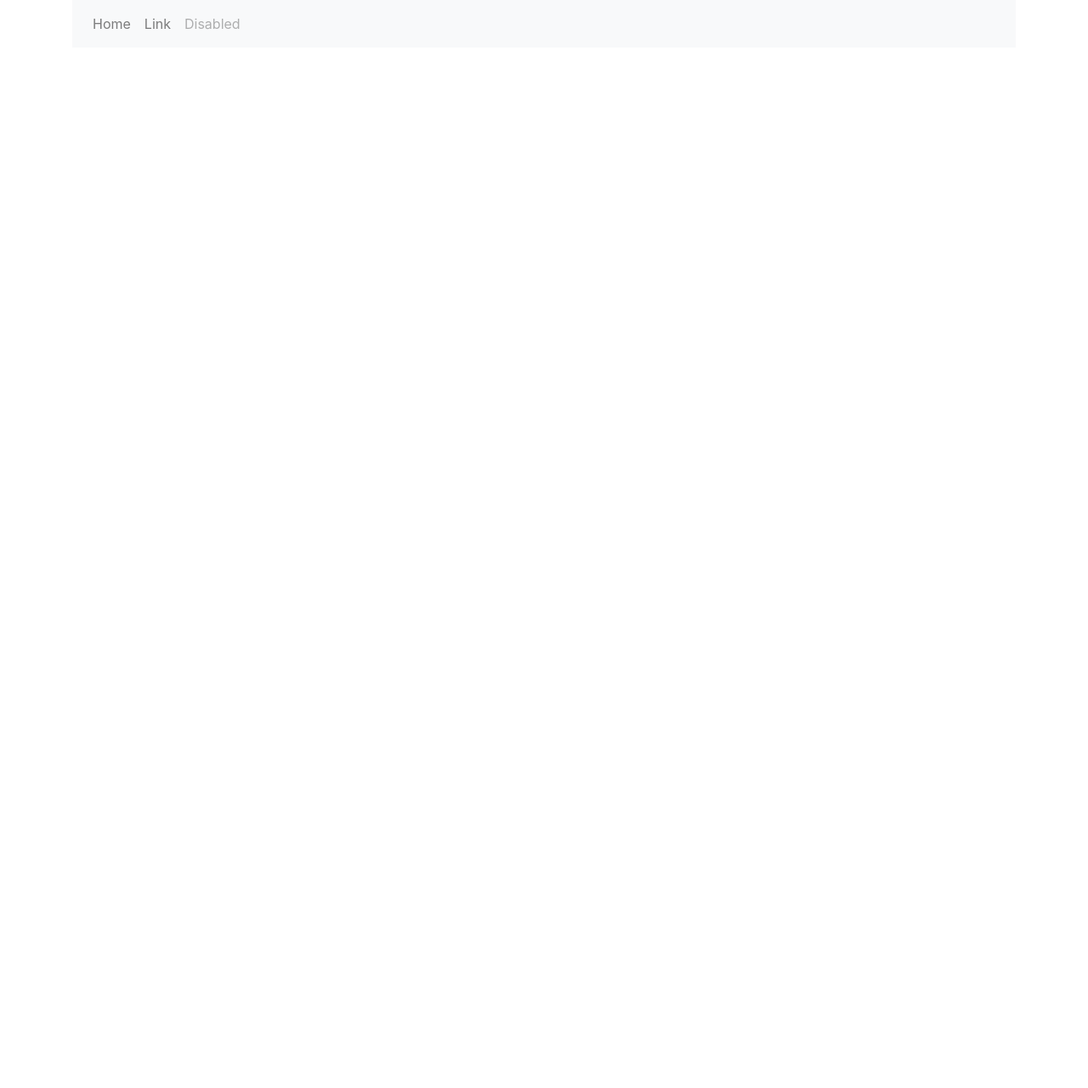
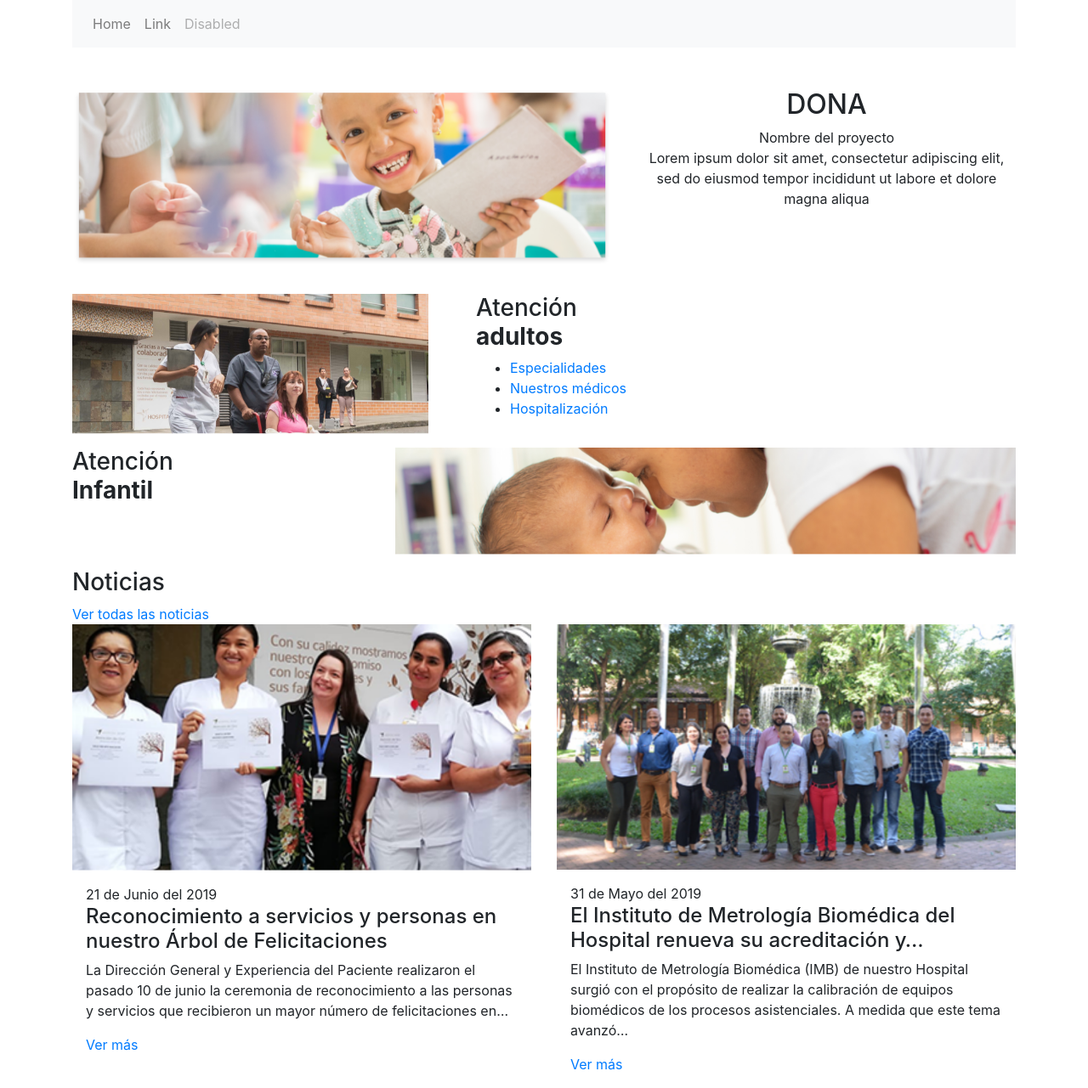
Before and after one commit to carlos-agudelo/sv, a website: page index.html in a window 1280 px wide. Shown: the whole page at 85% size. Before the commit the page ends 800 px from the top, so only its background shows below. Drawn offline with nearby package versions, Linux system fonts and the light colour scheme.

Commit message:
news section

```diff
--- a/index.html
+++ b/index.html
@@ -33,6 +33,77 @@
 			</div>
 		</div>
 
+		<!-- general content -->
+		<section class="mt-5">
+			<div class="container">
+				<article class="row donate mb-3 text-center">
+					<figure class="col-12 col-md-7 donate_image">
+						<img src="img/dona.png" class="img-fluid" alt="" />
+					</figure>
+					<div class="col-12 col-md-5 donate_info">
+						<h2 class="donate_title text-center text-uppercase">Dona</h2>
+						<span class="donate_title--sub">Nombre del proyecto</span>
+						<p>Lorem ipsum dolor sit amet, consectetur adipiscing elit, sed do eiusmod tempor incididunt ut labore et dolore magna aliqua</p>
+					</div>
+				</article>
+				<article class="row attention attention_adult">
+					<figure class="col-4 col-md-5 attention_image">
+						<img src="img/atencion-aultos.png" class="img-fluid" alt="" />
+					</figure>
+					<div class="col-8 col-md-7 attention_info">
+						<h3 class="attention_title">Atención <span class="d-block font-weight-bold">adultos</span></h3>
+						<ul class="attention_list">
+							<li class="attention_list--item"><a href="#">Especialidades</a></li>
+							<li class="attention_list--item"><a href="#">Nuestros médicos</a></li>
+							<li class="attention_list--item"><a href="#">Hospitalización</a></li>
+						</ul>
+					</div>
+				</article>
+				<article class="row attention attention_child">
+					<div class="col-4 col-md-4 attention_info">
+						<h3 class="attention_title">Atención <span class="d-block font-weight-bold">Infantil</span></h3>
+					</div>
+					<figure class="col-8 col-md-8 attention_image">
+						<img src="img/atencion-infantil.png" class="img-fluid" alt="" />
+					</figure>
+				</article>
+
+				<!-- news -->
+				<div class="row news">
+					<div class="col-12 bar_title u_g--secondary">
+						<h3 class="bar_title--sec">Noticias</h3>
+						<a href="#" class="d-inline-block bar_link">Ver todas las noticias</a>
+					</div>
+					<article class="col-12 col-md-6">
+						<div class="new">
+							<img src="img/reconocimientos-institucionales.png" class="img-fluid" alt="" />
+							<div class="new_info--w p-3">
+								<span class="new_date d-inline-block u_g--secondary">21 de Junio del 2019</span>
+								<div class="new_info">
+									<h4 class="new_title">Reconocimiento a servicios y personas en nuestro Árbol de Felicitaciones</h4>
+									<p>La Dirección General y Experiencia del Paciente realizaron el pasado 10 de junio la ceremonia de reconocimiento a las personas y servicios que recibieron un mayor número de felicitaciones en…</p>
+								</div>
+								<a href="btn new_btn u_g--primary">Ver más</a>
+							</div>
+						</div>
+					</article>
+					<article class="col-12 col-md-6 new">
+						<div class="new">
+							<img src="img/small-laboratorio.png" class="img-fluid" alt="" />
+							<div class="new_info--w p-3">
+								<span class="new_date d-inline-block u_g--secondary">31 de Mayo del 2019</span>
+								<div class="new_info">
+									<h4 class="new_title">El Instituto de Metrología Biomédica del Hospital renueva su acreditación y…</h4>
+									<p>El Instituto de Metrología Biomédica (IMB) de nuestro Hospital surgió con el propósito de realizar la calibración de equipos biomédicos de los procesos asistenciales. A medida que este tema avanzó…</p>
+								</div>
+								<a href="btn new_btn u_g--primary">Ver más</a>
+							</div>
+						</div>
+					</article>
+				</div>
+			</div>
+		</section>
+
 		<!-- Optional JavaScript -->
 		<!-- jQuery first, then Popper.js, then Bootstrap JS -->
 		<script src="https://code.jquery.com/jquery-3.3.1.slim.min.js" integrity="sha384-q8i/X+965DzO0rT7abK41JStQIAqVgRVzpbzo5smXKp4YfRvH+8abtTE1Pi6jizo" crossorigin="anonymous"></script>
```
Also changed, not shown: img/atencion-aultos.png (added), img/atencion-infantil.png (added), img/dona.png (added), img/manejo-paciente.png (added), img/reconocimientos-institucionales.png (added), img/small-laboratorio.png (added). Lines whose indentation alone changed are shown as unchanged.
